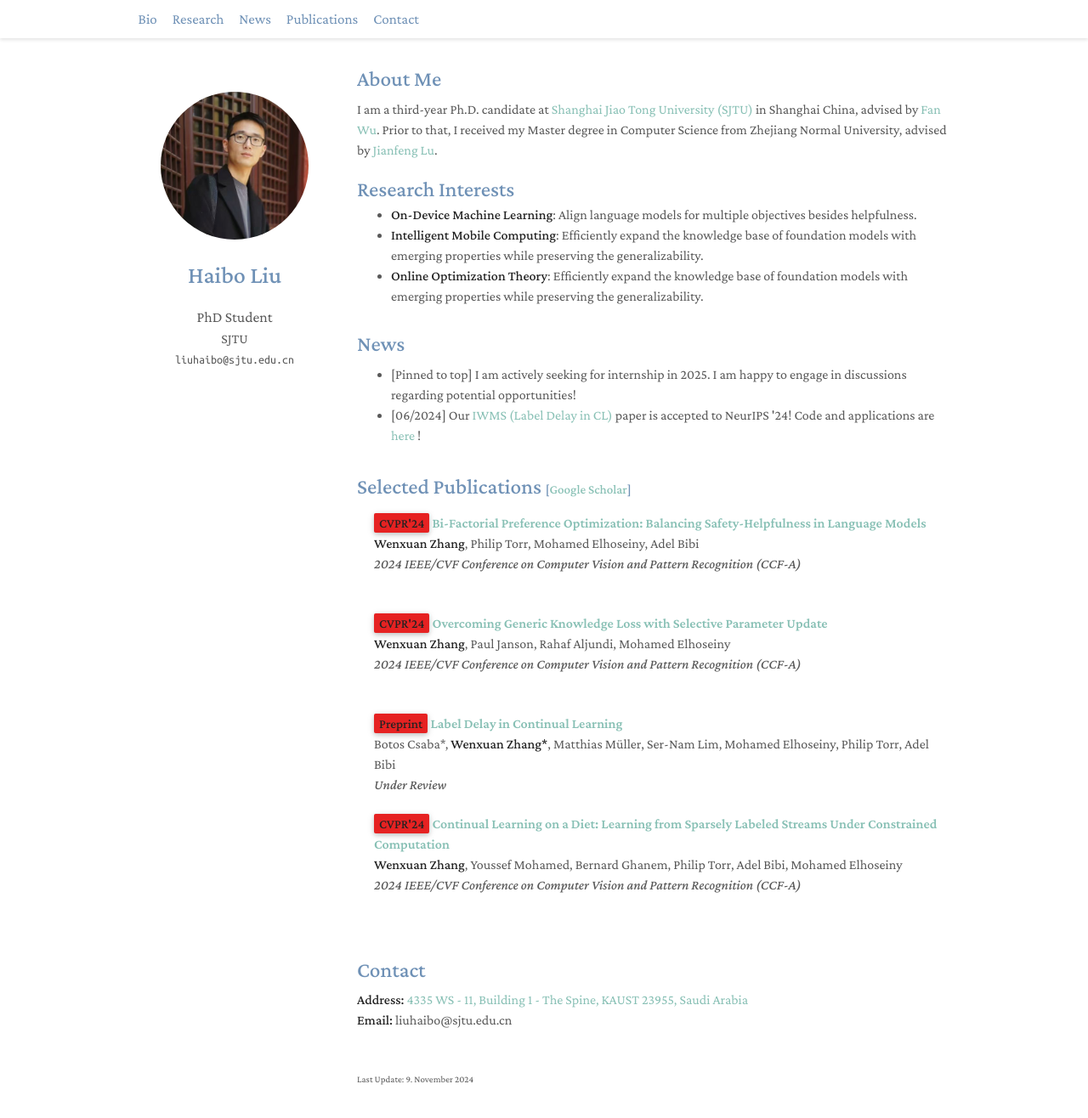
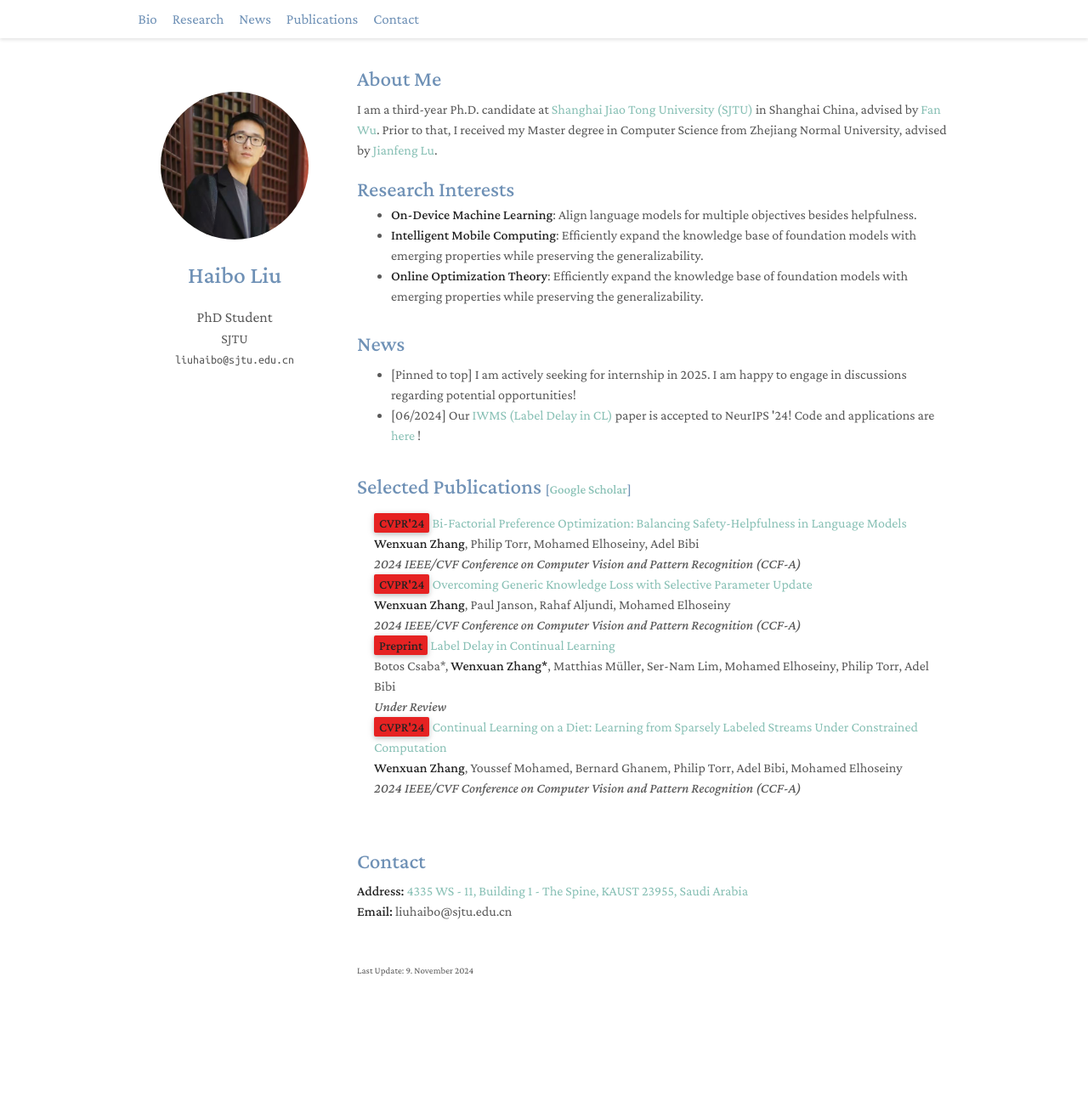
Before and after one commit to liuhaibo919/liuhaibo919.github.io, a Jekyll site: the page built from index.md, in a window 1280 px wide and 1331 px high. Shown: the top 1316 px of the window at 85% size. Built offline with Jekyll 4.4.1, drawn with Linux system fonts in a browser that asks for light colours; a style sheet for code colours, icons or effects is not loaded.

Commit message:
Update publications.md

```diff
--- a/_includes/publications.md
+++ b/_includes/publications.md
@@ -2,10 +2,7 @@
 
 
 <div class="publications">
-<ol class="bibliography">
-
 {% for link in site.data.publications.main %}
-<li>
     <div class="col-sm-12" style="position: relative;padding-right: 15px;padding-left: 20px;">
         <div class="title">
       <abbr class="badge">{{ link.pub_short }}</abbr>
@@ -15,5 +12,5 @@
         <div class="periodical"><em>{{ link.pub_detail }}</em>
         </div>
     </div>
-</li>
 {% endfor %}
+</div>
```
